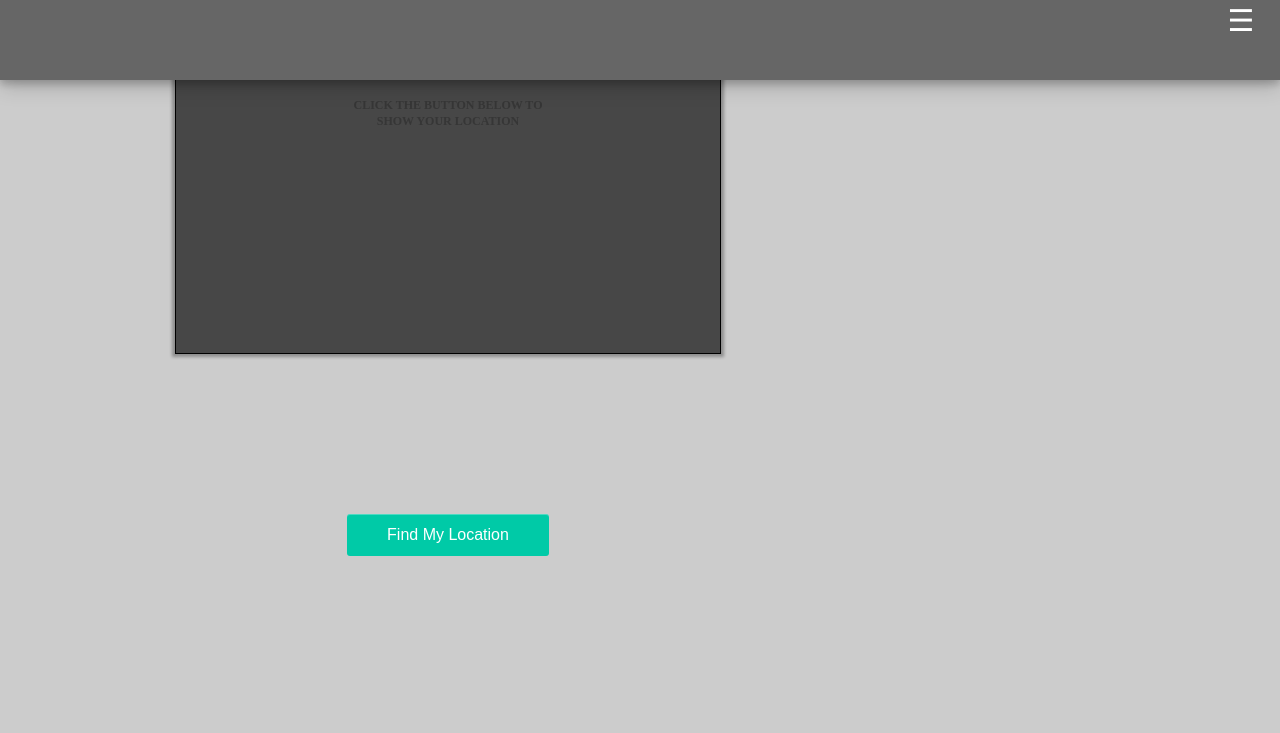
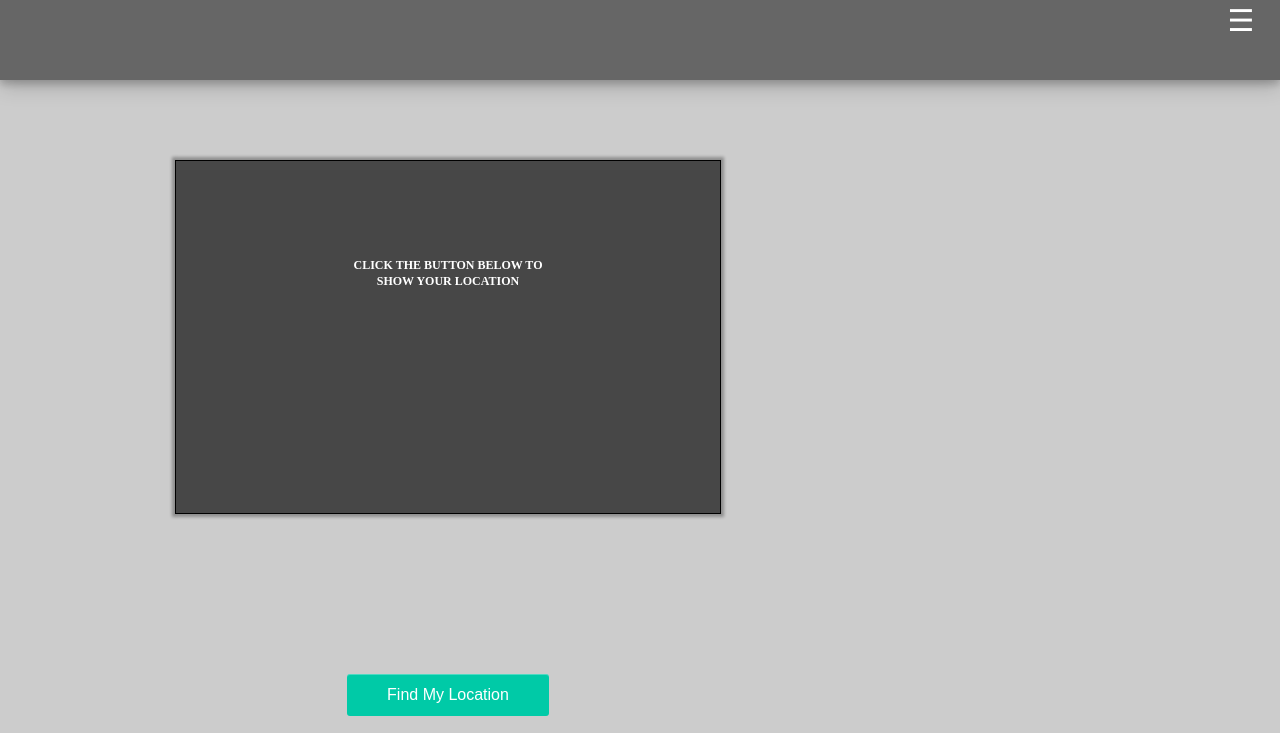
Before and after one commit to RileyL99/RileyL99.github.io, a plain HTML site: page tour.html in a window 1280 px wide. Drawn offline with nearby package versions, Linux system fonts and the light colour scheme.

Commit message:
update home.css

```diff
--- a/css/home.css
+++ b/css/home.css
@@ -530,7 +530,7 @@ section.news{
 .loc-wrapper{
 	display: inline-block;
 	text-align: center;
-	min-height: 60vh;
+	min-height: 100vh;
 	width: 70vw;
 	margin: auto;
 	position: relative;
@@ -543,6 +543,7 @@ section.news{
 	width: 40vw;
 	height: 40vh;
 	margin: auto;
+	margin-top: 20vh;
 	padding: 2vh;
 	border: 1px solid black;
 	background: #474747;
@@ -552,7 +553,7 @@ section.news{
 	display: block;
 	font-weight: bold;
 	font-size: 12px;
-	color: rgb(54,54,54);
+	color: white;
 	width: 15vw;
 	line-height: 135%;
 	margin: auto;
```
